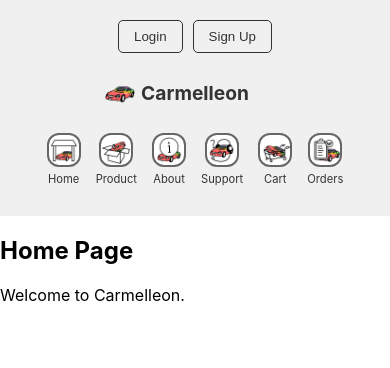
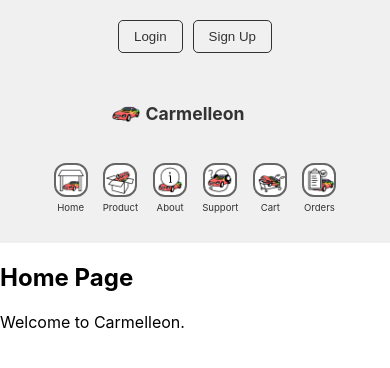
Before and after one commit to chococobyeol/carmelleon, a React (Create React App) app: page / in a window 390 px wide. Shown: the top 368 px of the page. Built offline with nearby package versions, Linux system fonts and the light colour scheme; the HTML template or start-up script is replaced by a standard one.

Commit message:
Update package.json: Set homepage and add Babel plugin

```diff
--- a/package.json
+++ b/package.json
@@ -2,6 +2,7 @@
   "name": "carmelloen",
   "version": "0.1.0",
   "private": true,
+  "homepage": "https://carmelleon.onrender.com/",
   "dependencies": {
     "@testing-library/jest-dom": "^5.17.0",
     "@testing-library/react": "^13.4.0",
@@ -23,6 +24,9 @@
     "react-scripts": "^5.0.1",
     "sequelize": "^6.37.3",
     "web-vitals": "^2.1.4"
+  },
+  "devDependencies": {
+    "@babel/plugin-proposal-private-property-in-object": "^7.18.6"
   },
   "scripts": {
     "start": "react-scripts start",
--- a/src/components/Navbar.css
+++ b/src/components/Navbar.css
@@ -28,13 +28,13 @@
   display: flex;
   align-items: center;
   justify-content: center;
-  margin-top: 60px; /* Increased from 40px */
+  margin-top: 80px;
   width: 100%;
   position: relative;
 }
 
 .logo h1 {
-  font-size: 2rem;
+  font-size: 1.8rem;
   color: #333;
   position: absolute;
   left: 50%;
@@ -42,10 +42,10 @@
 }
 
 .main-icon {
-  width: 60px;
-  height: 60px;
+  width: 55px;
+  height: 55px;
   position: absolute;
-  right: calc(50% + 100px); /* Adjust this value based on the text width */
+  right: calc(50% + 95px);
 }
 
 .navbar {
@@ -53,8 +53,8 @@
   justify-content: center;
   align-items: center;
   width: 100%;
-  margin-top: 40px; /* Increased from 20px */
-  padding-bottom: 20px; /* Added to increase space between icons and page divider */
+  margin-top: 60px;
+  padding-bottom: 20px;
 }
 
 .nav-links {
@@ -97,6 +97,10 @@
   background-color: #fff;
 }
 
+.nav-links span {
+  font-size: 0.8rem; /* Reduced from default size */
+}
+
 .auth-buttons button {
   background-color: #f0f0f0;
   color: #333;
@@ -134,17 +138,21 @@
   }
 
   .logo {
-    margin-top: 40px; /* Adjusted for mobile */
+    margin-top: 60px;
   }
 
   .logo h1 {
-    font-size: 1.5rem;
+    font-size: 1.4rem;
   }
 
   .main-icon {
-    width: 40px;
-    height: 40px;
-    right: calc(50% + 75px); /* Adjust for smaller text */
+    width: 38px;
+    height: 38px;
+    right: calc(50% + 70px);
+  }
+
+  .navbar {
+    margin-top: 50px;
   }
 
   .nav-links {
@@ -155,11 +163,11 @@
     overflow-x: auto;
     width: 100%;
     -webkit-overflow-scrolling: touch;
-    scrollbar-width: none; /* Firefox */
-    -ms-overflow-style: none;  /* Internet Explorer 10+ */
+    scrollbar-width: none;
+    -ms-overflow-style: none;
   }
 
-  .nav-links::-webkit-scrollbar { /* WebKit */
+  .nav-links::-webkit-scrollbar {
     width: 0;
     height: 0;
   }
@@ -170,7 +178,7 @@
   }
 
   .nav-links span {
-    font-size: 0.8rem;
+    font-size: 0.7rem; /* Further reduced for mobile */
   }
 }
 
@@ -185,16 +193,16 @@
   }
 
   .nav-links span {
-    font-size: 0.7rem;
+    font-size: 0.6rem; /* Even smaller for smallest screens */
   }
 
   .logo h1 {
-    font-size: 1.2rem;
+    font-size: 1.1rem;
   }
 
   .main-icon {
-    width: 30px;
-    height: 30px;
-    right: calc(50% + 60px); /* Adjust for even smaller text */
+    width: 28px;
+    height: 28px;
+    right: calc(50% + 55px);
   }
 }
```
